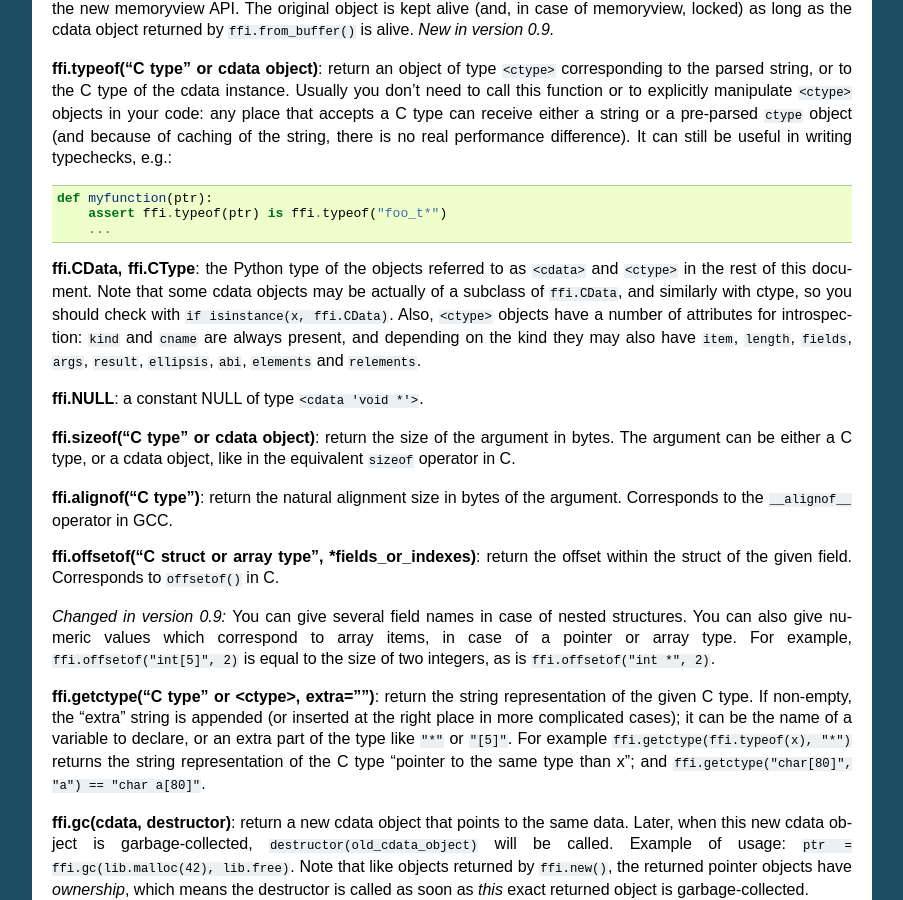
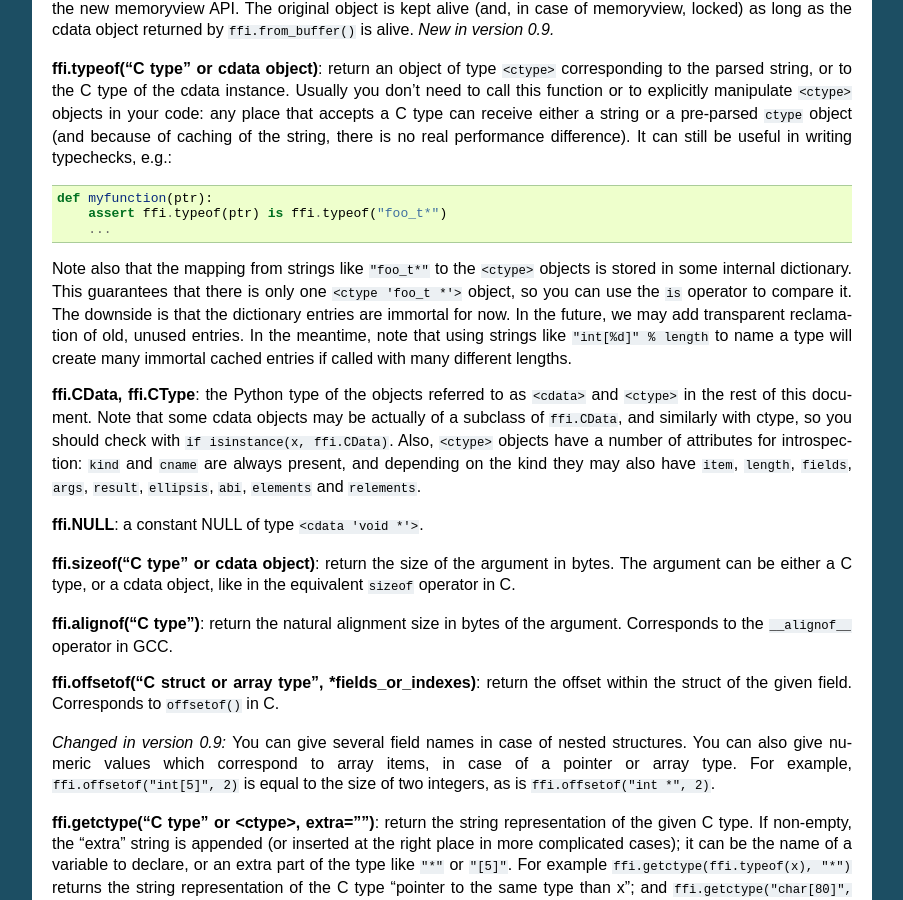
Before and after one commit to python-cffi/cffi, a Sphinx documentation site: the page built from doc/source/using.rst, in a window 1280 px wide and 900 px high, scrolled down 8387 px. Shown: the whole window, without its empty margins (198-1101 px from the left). Built offline with Sphinx 7.4.7, drawn with Linux system fonts in a browser that asks for light colours.

Commit message:
in-progress

```diff
--- a/doc/source/cdef.rst
+++ b/doc/source/cdef.rst
@@ -407,7 +407,11 @@ file).  The file to write is explicitly named.
 **ffi.emit_c_code(filename):** generate the given .c file (for API
 mode) without compiling it.  Can be used if you have some other method
 to compile it, e.g. if you want to integrate with some larger build
-system that will compile this file for you.
+system that will compile this file for you.  You can also distribute
+the .c file: unless the build script you used depends on the OS, the
+.c file itself is generic (it would be exactly the same if produced on
+a different OS, with a different version of CPython, or with PyPy; it
+is done with generating the appropriate ``#ifdef``).
 
 **ffi.distutils_extension(tmpdir='build', verbose=True):** for
 distutils-based ``setup.py`` files.  Calling this creates the .c file
--- a/doc/source/using.rst
+++ b/doc/source/using.rst
@@ -594,6 +594,16 @@ e.g.::
         assert ffi.typeof(ptr) is ffi.typeof("foo_t*")
         ...
 
+Note also that the mapping from strings like ``"foo_t*"`` to the
+``<ctype>`` objects is stored in some internal dictionary.  This
+guarantees that there is only one ``<ctype 'foo_t *'>`` object, so you
+can use the ``is`` operator to compare it.  The downside is that the
+dictionary entries are immortal for now.  In the future, we may add
+transparent reclamation of old, unused entries.  In the meantime, note
+that using strings like ``"int[%d]" % length`` to name a type will
+create many immortal cached entries if called with many different
+lengths.
+
 **ffi.CData, ffi.CType**: the Python type of the objects referred to
 as ``<cdata>`` and ``<ctype>`` in the rest of this document.  Note
 that some cdata objects may be actually of a subclass of
```
Also changed, not shown: 1 other file.
